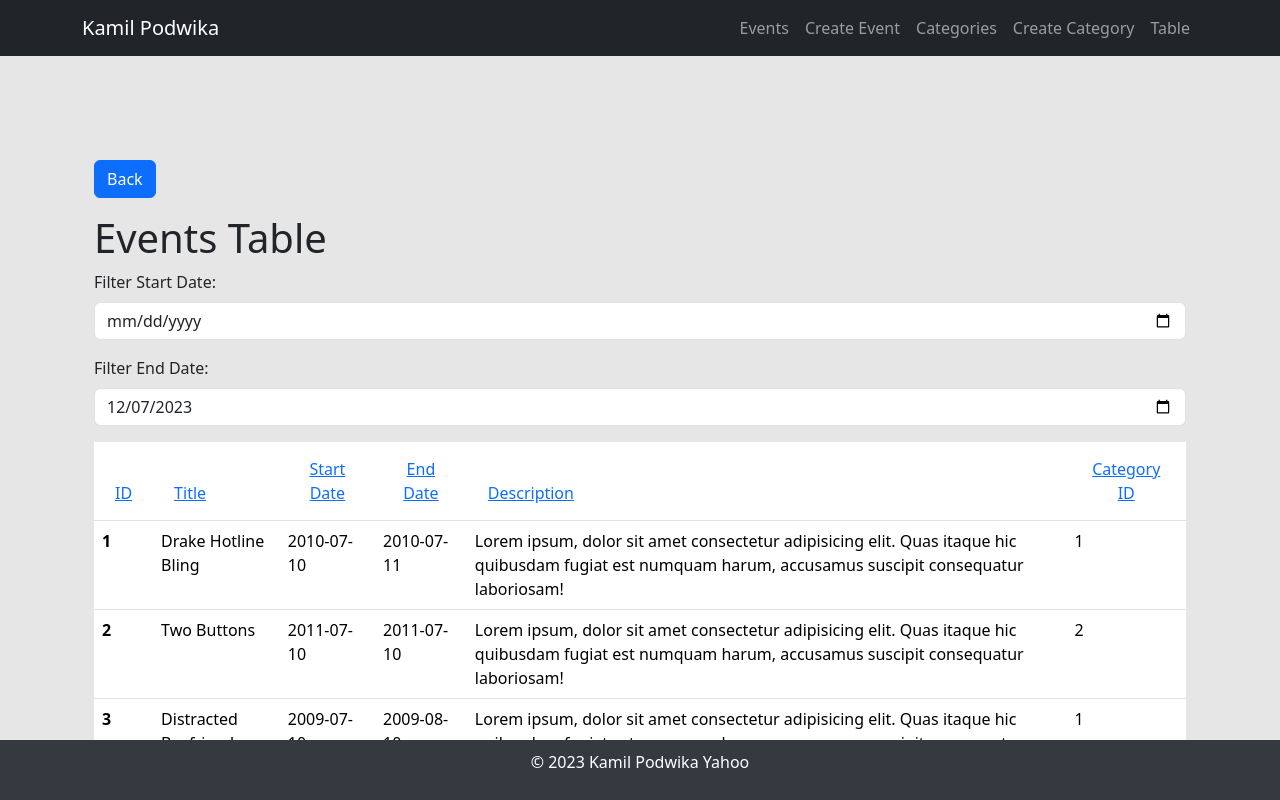
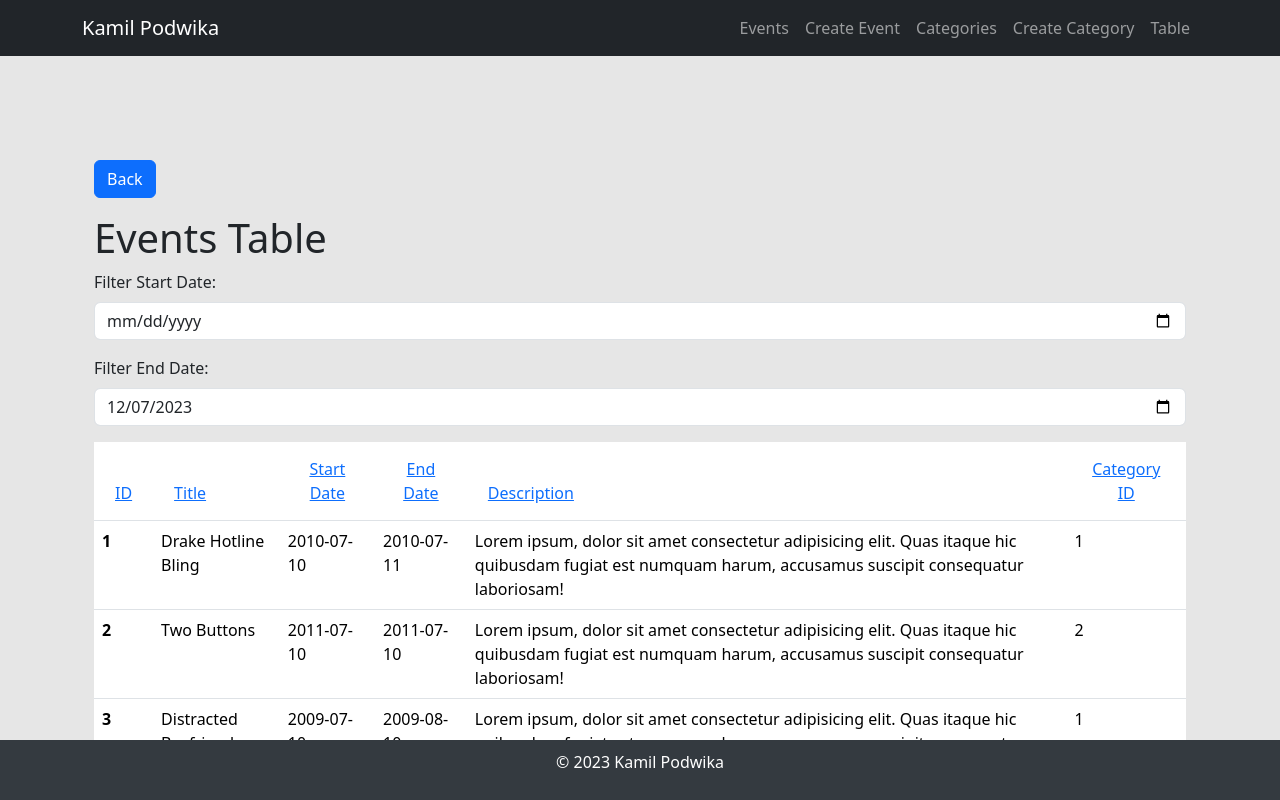
Before and after one commit to KamilPo/my_app, a React (Create React App) app: page /table in a window 1280 px wide. Shown: the top 800 px of the page. Built offline with nearby package versions, Linux system fonts and the light colour scheme.

Commit message:
footer changes

```diff
--- a/src/components/Footer.js
+++ b/src/components/Footer.js
@@ -3,7 +3,7 @@ import React from "react"
 export default function Footer() {
   return (
     <div class="footer">
-      <p>&copy; 2023 Kamil Podwika Yahoo</p>
+      <p>&copy; 2023 Kamil Podwika</p>
     </div>
   )
 }
```
